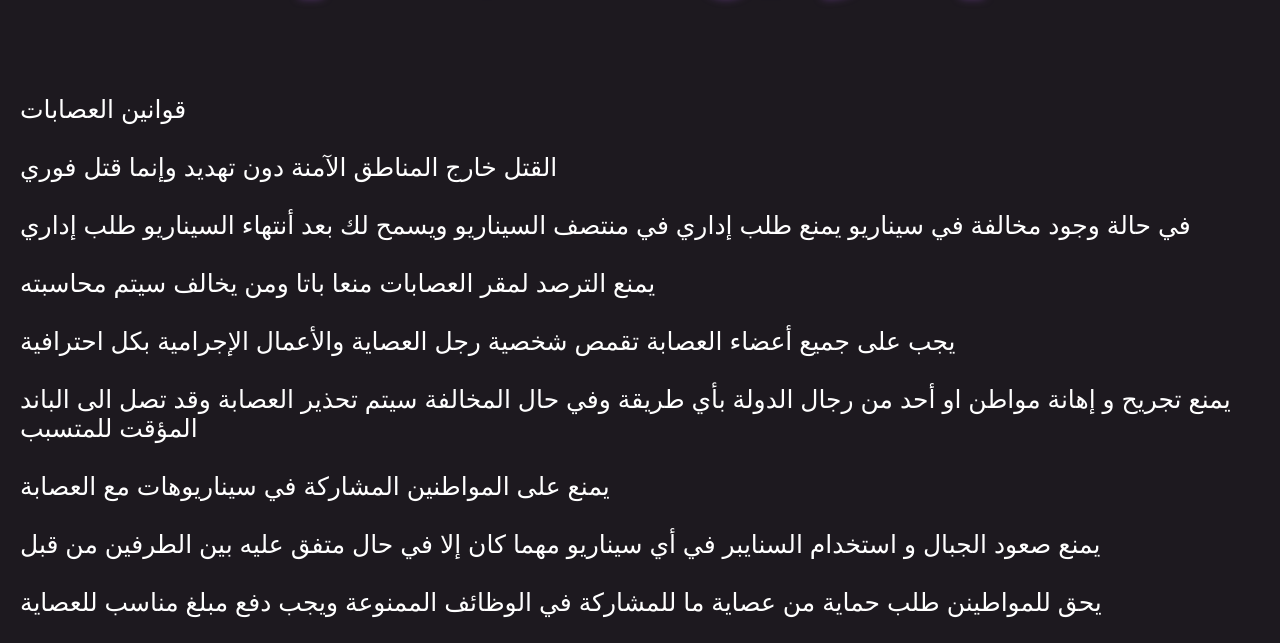
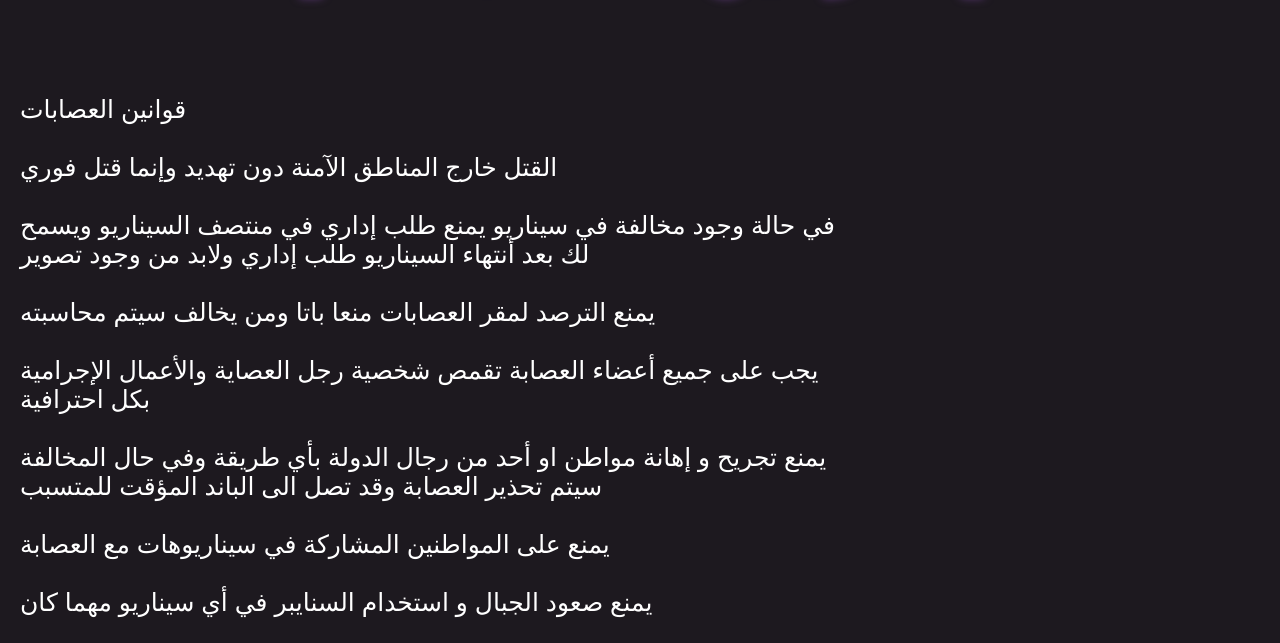
Before and after one commit to qwery10/isl-website, a plain HTML site: page gangsters-rules.html in a window 1280 px wide. Shown: the part 150-793 px from the top of the page. Drawn offline with Linux system fonts and the light colour scheme.

Commit message:
Update gangsters-rules.html

```diff
--- a/gangsters-rules.html
+++ b/gangsters-rules.html
@@ -82,43 +82,48 @@
 القتل خارج المناطق الآمنة دون تهديد وإنما قتل فوري
 <br>
 <br>
-      في حالة وجود مخالفة في سيناريو يمنع طلب إداري في منتصف السيناريو ويسمح لك بعد أنتهاء السيناريو طلب إداري
+في حالة وجود مخالفة في سيناريو يمنع طلب إداري في منتصف السيناريو ويسمح
+<br>
+لك بعد أنتهاء السيناريو طلب إداري ولابد من وجود تصوير
 <br>
 <br>
 يمنع الترصد لمقر العصابات منعا باتا ومن يخالف سيتم محاسبته
 <br>
 <br>
-      يجب على جميع أعضاء العصابة تقمص شخصية رجل العصاية والأعمال الإجرامية بكل احترافية
+ يجب على جميع أعضاء العصابة تقمص شخصية رجل العصاية والأعمال الإجرامية
+<br>
+بكل احترافية
 <br>
 <br>
-      يمنع تجريح و إهانة مواطن او أحد من رجال الدولة بأي طريقة وفي حال المخالفة سيتم تحذير العصابة وقد تصل الى الباند المؤقت للمتسبب
+ يمنع تجريح و إهانة مواطن او أحد من رجال الدولة بأي طريقة وفي حال المخالفة
+<br>
+سيتم تحذير العصابة وقد تصل الى الباند المؤقت للمتسبب
 <br>
 <br>
  يمنع على المواطنين المشاركة في سيناريوهات مع العصابة
 <br>
 <br>
-      يمنع صعود الجبال و استخدام السنايبر في أي سيناريو مهما كان إلا في حال متفق عليه بين الطرفين من قبل
+ يمنع صعود الجبال و استخدام السنايبر في أي سيناريو مهما كان
 <br>
 <br>
-      يحق للمواطینن طلب حماية من عصاية ما للمشاركة في الوظائف الممنوعة ويجب دفع مبلغ مناسب للعصاية
+ يحق للمواطن طلب حماية من عصابة ما للمشاركة في الوظائف الممنوعة ويجب
+<br>
+دفع مبلغ مناسب للعصابة
 <br>
 <br>
-       يسمح تكرار الاستيلاء على الأعراق - التلوين - خارج الآمنة
+ في حال دخول شخص غريب داخل مقر العصابة يسمح خطفه او قتله وتلويته بدون
+<br>
+سابق انذار
 <br>
 <br>
-       يمنع رفض أي سيناريو تم إعلانه ضد عصابة بغرض التهرب من السيناريو أو إعلان سيناريو أخرز
+ يجب على جميع الأعضاء مراجعة قوانين العصابات باستمرار وتشغيل برنامج التصوير
+<br>
+لتجنب المشاكل
 <br>
 <br>
-      منوع المتاجرة بالأسلحة أو المدرعات أو الطائرات بيكون تحذير أول على العصابة
+ في حال كانت العصابة تود مداهمة منطقة يجب عليها كتابة إعلان مداهمة
 <br>
-      <br>
-       في حال دخول شخص غريب داخل مقر العصابة يسمح خطفه او قتله وتلويته بدون سابق انذار
-      <br>
-      <br>
-       يجب على الجميع الأعضاء مراجعة قوانين العصابات باستمرار وتشغيل برنامج التصوير لتجنب المشاكل
-      <br>
-      <br>
-       في حال كانت العصاية تود مداهمة منطقة يجب عليها كتابة إعلان مداهمة و أنتظار الرد من الطرف الآخر
+وأنتظار الرد من الطرف الآخر
 <br>
 <br>
 يجب على العصابة الألتزام بملابس موحده يتم تحديده من قبل رئيس العصاية
@@ -127,19 +132,22 @@
  ممنوع منعا باتا إبقاء المخطوف اكثر من 15 دقيقة
 <br>
 <br>
-      يمنع استخدام جميع الطائرات والمدرعات بكافة أنواعها خارج السيناريو او خارج الأمنة بدون اعلان
+ يمنع استخدام جميع الطائرات والمدرعات بكافة أنواعها خارج السيناريو او خارج
+<br>
+الأمنة بدون اعلان
 <br>
 <br>
  يمنع منعا باتا كلبشة شخص وهو ميت
 <br>
 <br>
-       في حال استخدامك سيارة مدرعة من النوع الخفيف فقط داخل الأمنة يتم محاسبتك محاسبة عسكرية ويمنع استخدام سيارة مدرعة من النوع داخل الأمنة منعا باتا
+ في حال استخدامك سيارة مدرعة من النوع الخفيف فقط داخل الأمنة يتم
+<br>
+محاسبتك محاسبة عسكرية ويمنع استخدام سيارة مدرعة من النوع الثقيل داخل الأمنة منعا باتا
 <br>
 <br>
-       في حال نزول أي إعلان لـ مداهمة أو غيره
+ في حال نزول أي إعلان لمداهمة أو غيره ولم يتم الرد خلال 15 دقيقه يعتبر مرفوض
 <br>
-      <br>
-      ولم يتم الرد خلال 15 دقيقه يعتبر مرفوض ويمنع تكملة السيناريو منعاً باتاً</p>
+ويمنع تكملة السيناريو منعاً باتاً</p>
 
   </div>
 </body>
```
Lines whose indentation alone changed are shown as unchanged.
